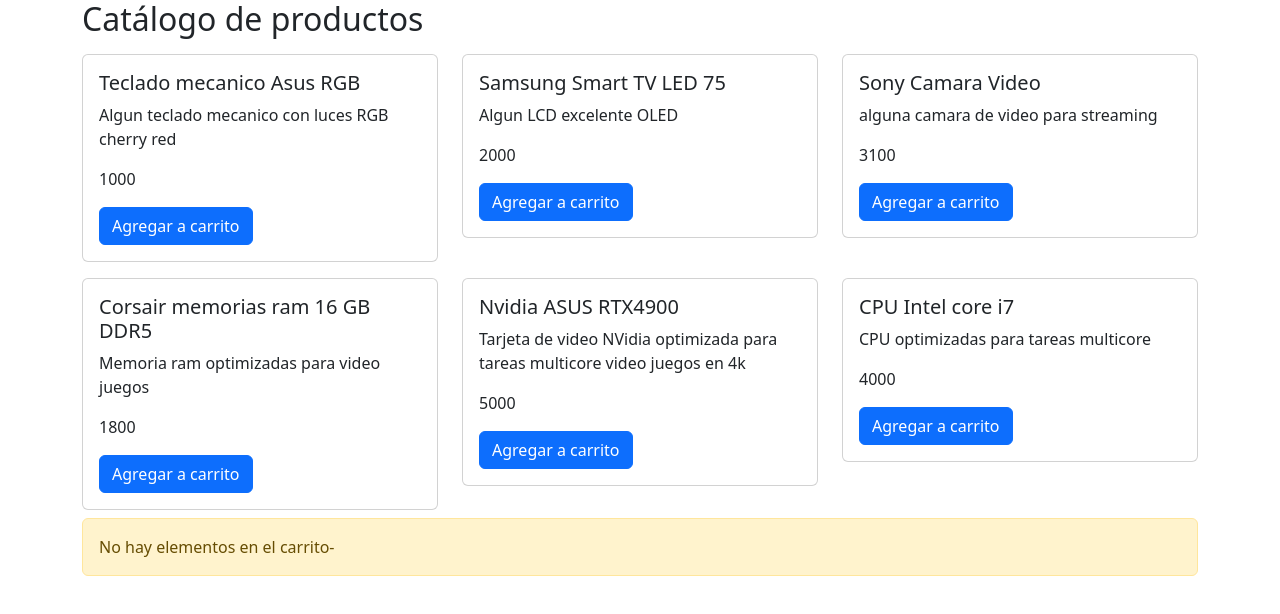
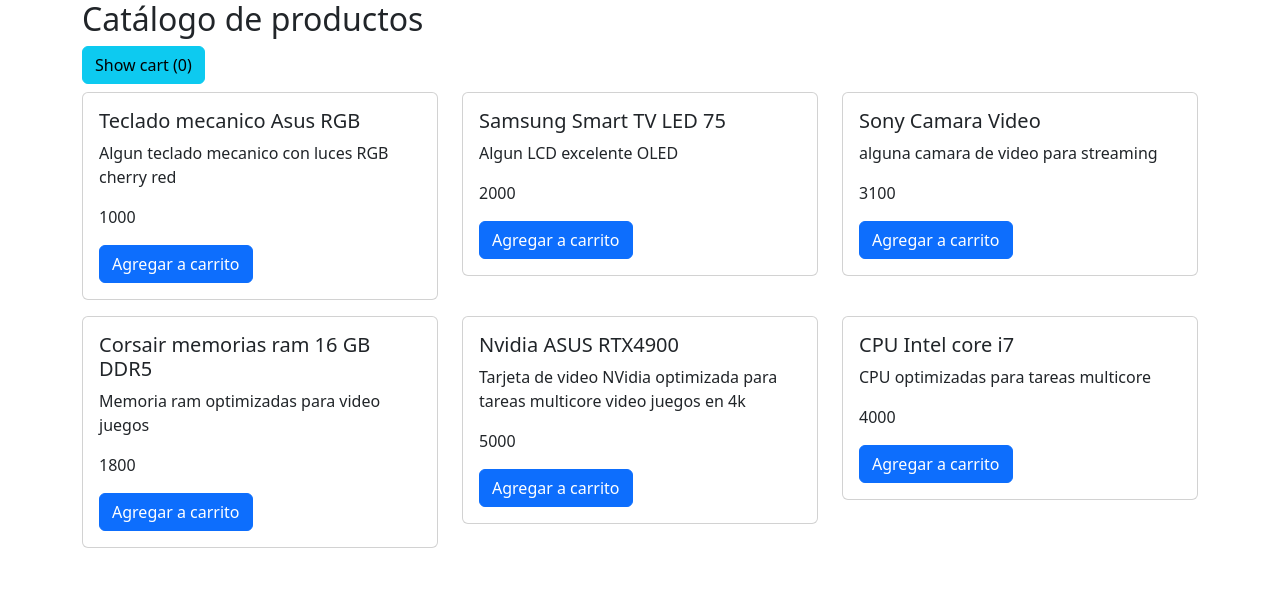
Before and after one commit to 00DTM/3-cart-app, an Angular app: page / in a window 1280 px wide. Shown: the top 614 px of the page. Built offline with nearby package versions, Linux system fonts and the light colour scheme.

Commit message:
open/close cart

```diff
--- a/src/app/components/cart-app.component.html
+++ b/src/app/components/cart-app.component.html
@@ -1,9 +1,20 @@
 <h2>Catálogo de productos</h2>
+<button class="btn btn-info bnt-sm" (click)="setOpenCart()">Show cart ({{items.length}})</button>
+<div class="row">
+    <div [className]="showCart?'col-9':'col'">
         <app-catalog [products]="products" (productEventEmitter)="onAddCart($event)"/>
+    </div>
+    @if(showCart){
+        <div class="col-3">
+            <button class="btn btn-danger float-end" (click)="setOpenCart()">X</button>
             @if (items.length>0) {
+
                 <app-cart [items]="items" (idProductEventEmitter)="onDeleteCart($event)"
                 [total]="total"></app-cart>
             }
             @else {
                 <p class="alert alert-warning">No hay elementos en el carrito-</p>
             }
+        </div>
+    }
+</div>
--- a/src/app/components/cart-app.component.ts
+++ b/src/app/components/cart-app.component.ts
@@ -19,6 +19,8 @@
   items: CartItem[] = [];
 
   total: number = 0;
+
+  showCart: boolean = false;
 
   constructor(private service: ProductService){
 
@@ -64,4 +66,8 @@
   saveSession(): void{
     sessionStorage.setItem('cart', JSON.stringify(this.items));
   }
+
+  setOpenCart(): void{
+    this.showCart = !this.showCart;
+  }
 }
--- a/src/app/components/cart/cart.component.html
+++ b/src/app/components/cart/cart.component.html
@@ -25,7 +25,7 @@
             <td colspan="4" class="text-end fw-bold">
                 Total
             </td>
-            <td colspan="1" class="text-end fw-bold">
+            <td colspan="1" class="text-start fw-bold">
                 {{total}}
             </td>
         </tr>
```
Lines whose indentation alone changed are shown as unchanged.
